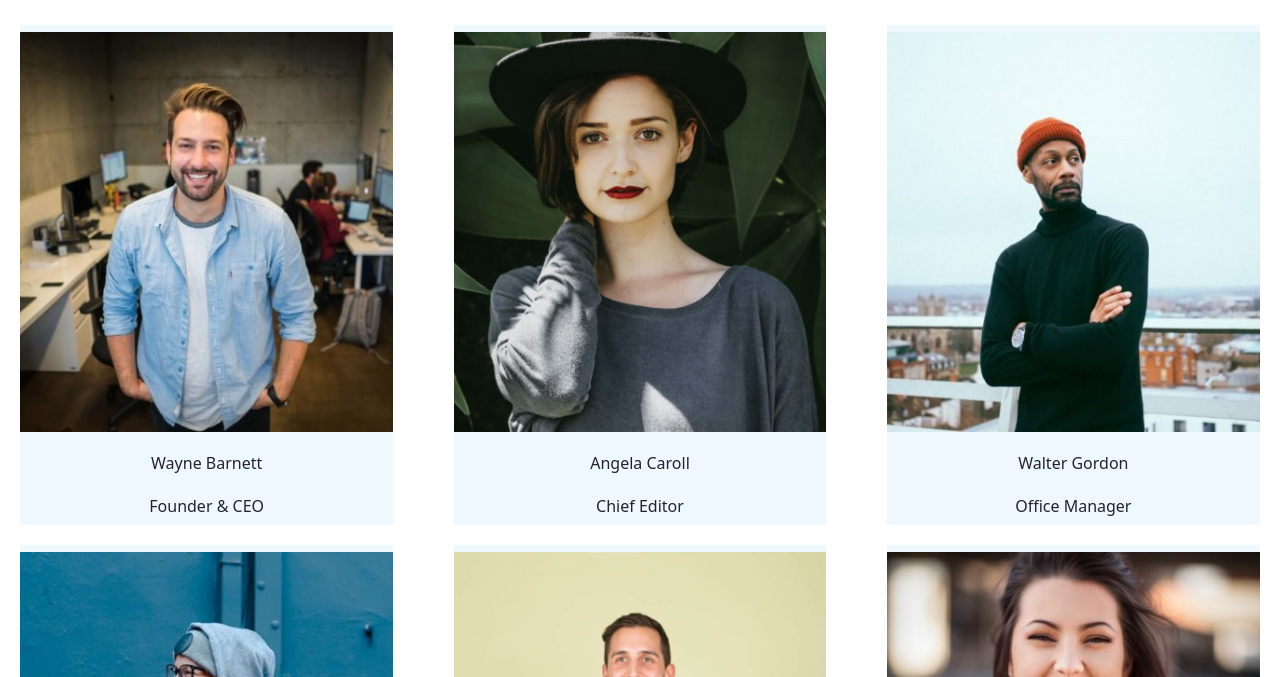
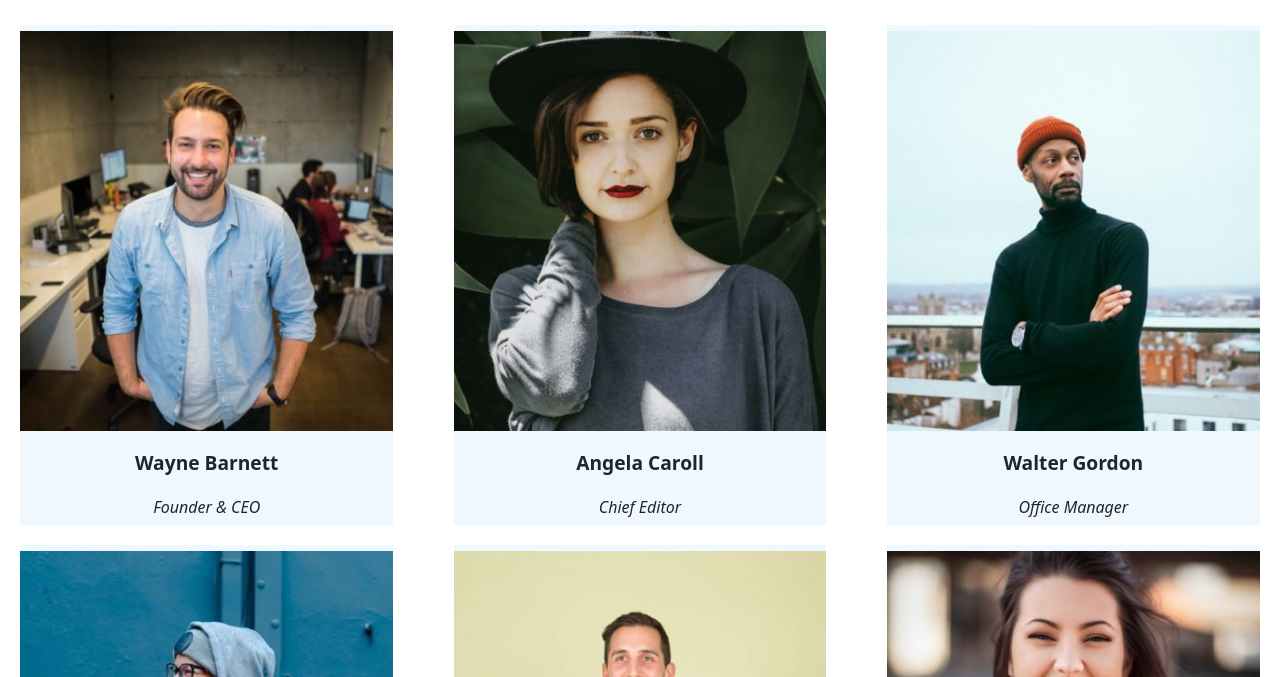
Before and after one commit to jacopolegovini/js-our-team, a plain HTML site: page index.html in a window 1280 px wide. Shown: the part 123-800 px from the top of the page. Drawn offline with nearby package versions, Linux system fonts and the light colour scheme.

Commit message:
style improved

```diff
--- a/style.css
+++ b/style.css
@@ -23,3 +23,12 @@ img {
     align-items: center;
     justify-content: space-around;
 }
+
+.person-card div:nth-child(2) {
+    font-weight: bold;
+    font-size: 1.2rem;
+}
+
+.person-card div:nth-child(3) {
+    font-style: italic;
+}
```
